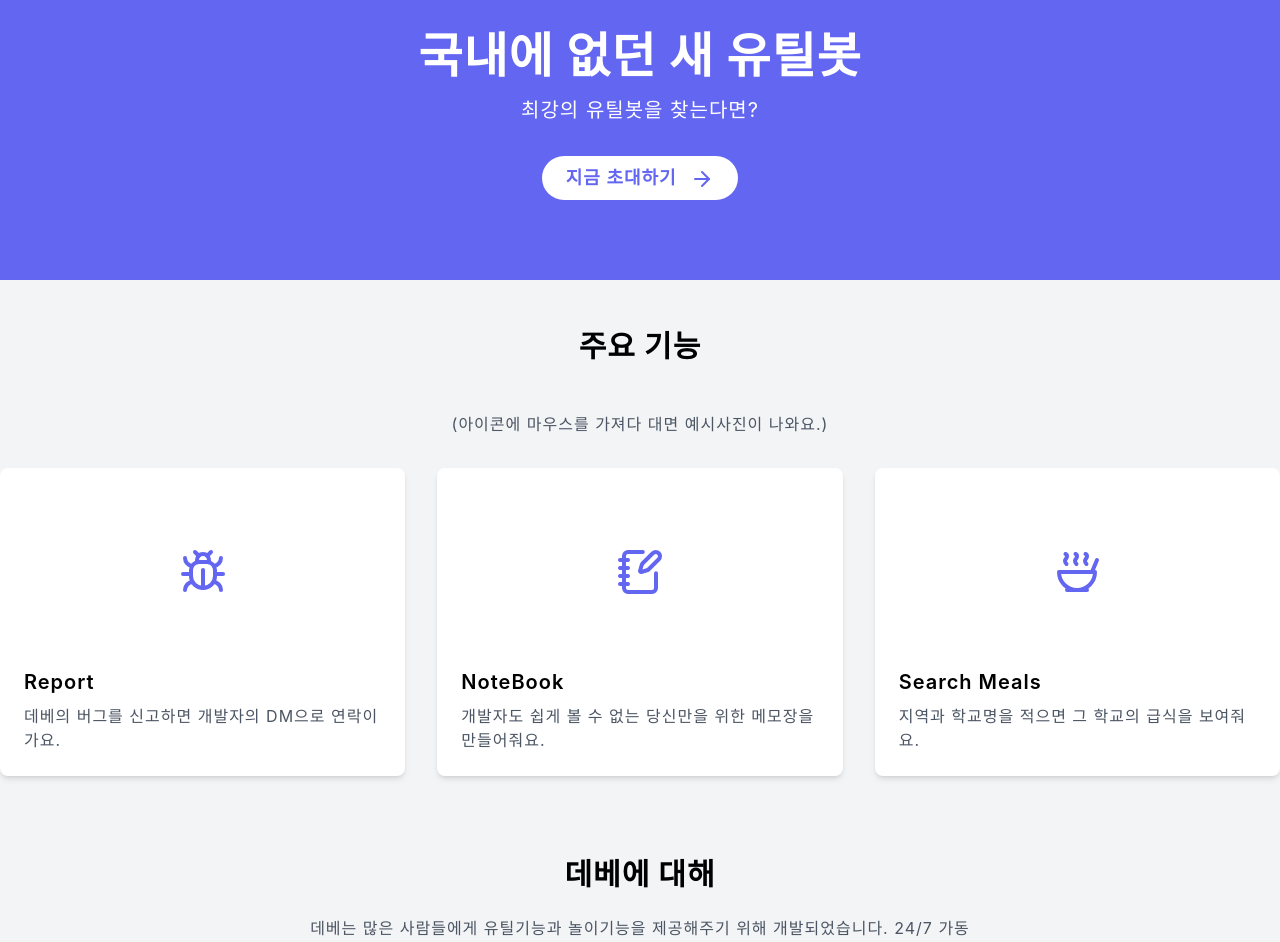
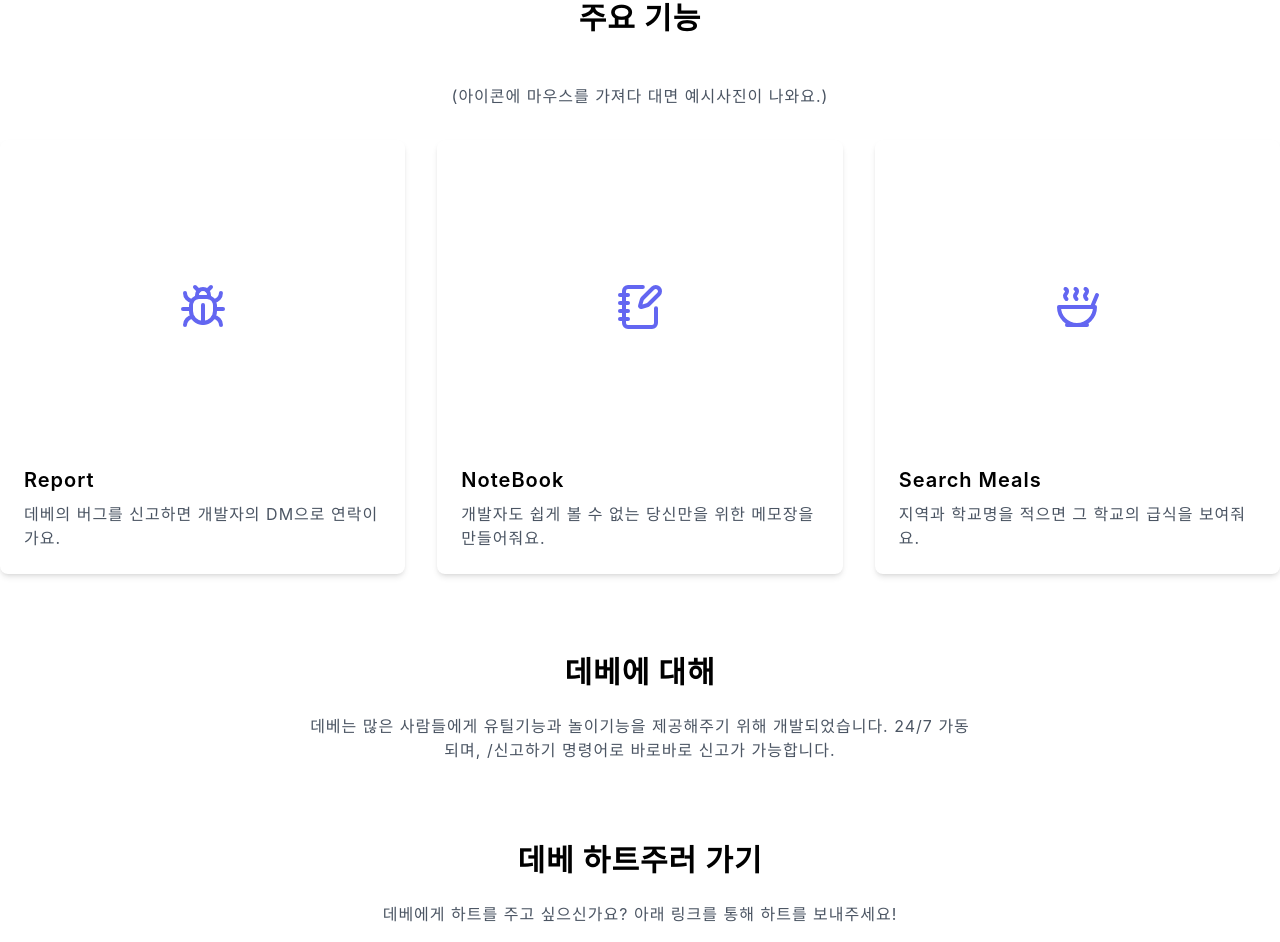
Before and after one commit to asdfghjklqwertyuiop0987654321/Debae1111, a React (Create React App) app: page / in a window 1280 px wide. Shown: the part 112-1054 px from the top of the page. Built offline with nearby package versions, Linux system fonts and the light colour scheme; a web font is replaced by a local one.

Commit message:
DiscordBotLandingPage.js

```diff
--- a/src/DiscordBotLandingPage.js
+++ b/src/DiscordBotLandingPage.js
@@ -1,11 +1,12 @@
 import React, { useState, useEffect, useCallback } from 'react';
-import { ArrowRight, Bug, Soup, NotebookPen, X } from 'lucide-react';
+import { ArrowDown, ArrowRight, Bug, Soup, NotebookPen, X } from 'lucide-react';
 
 // 이미지 import
 import chatBotImage from './images/report.mp4';
 import notebookImage from './images/note.mp4';
 import mealsImage from './images/meal.mp4';
-import logoImage from './images/logo.png';  // Import your logo image
+import logoImage from './images/logo.png';
+import botIcon from './images/logo.png';
 
 const Modal = ({ isOpen, onClose, children, className = '' }) => {
   if (!isOpen) return null;
@@ -25,7 +26,7 @@ const Modal = ({ isOpen, onClose, children, className = '' }) => {
   );
 };
 
-const FeatureCard = React.memo(({ icon, title, description, imageSrc }) => {
+const FeatureCard = React.memo(({ icon, title, description, videoSrc }) => {
   const [isHovered, setIsHovered] = useState(false);
   const [isModalOpen, setIsModalOpen] = useState(false);
 
@@ -37,23 +38,36 @@ const FeatureCard = React.memo(({ icon, title, description, imageSrc }) => {
         onMouseLeave={() => setIsHovered(false)}
       >
         <div
-          className="relative h-40 mb-4 overflow-hidden rounded-lg cursor-pointer"
+          className="relative mb-4 overflow-hidden rounded-lg cursor-pointer"
+          style={{ paddingTop: '80%' }} // 5:4 비율 유지
           onClick={() => setIsModalOpen(true)}
         >
-          <img
-            src={imageSrc}
-            alt={title}
-            className={`w-full h-full object-cover transition-opacity duration-300 ${isHovered ? 'opacity-100' : 'opacity-0'}`}
-          />
           <div className={`absolute inset-0 flex items-center justify-center transition-opacity duration-300 ${isHovered ? 'opacity-0' : 'opacity-100'}`}>
             {icon}
           </div>
+          <video
+            src={videoSrc}
+            className={`absolute inset-0 w-full h-full object-cover transition-opacity duration-300 ${isHovered ? 'opacity-100' : 'opacity-0'}`}
+            muted
+            loop
+            playsInline
+            onMouseEnter={(e) => e.target.play()}
+            onMouseLeave={(e) => e.target.pause()}
+          />
         </div>
         <h3 className="text-xl font-semibold mb-2">{title}</h3>
         <p className="text-gray-600">{description}</p>
       </div>
       <Modal isOpen={isModalOpen} onClose={() => setIsModalOpen(false)}>
-        <img src={imageSrc} alt={title} className="max-w-full max-h-[80vh] object-contain" />
+        <div className="aspect-w-5 aspect-h-4 max-w-full max-h-[80vh]">
+          <video
+            src={videoSrc}
+            className="w-full h-full object-contain"
+            controls
+            autoPlay
+            loop
+          />
+        </div>
       </Modal>
     </>
   );
@@ -111,6 +125,9 @@ const TermsOfService = ({ isOpen, onClose }) => {
               <li className="mb-2">
                 <a href="#section6" onClick={(e) => { e.preventDefault(); smoothScroll('#section6'); }}>부칙</a>
               </li>
+              <li className="mb-2">
+                <a href="#section7" onClick={(e) => { e.preventDefault(); smoothScroll('#section7'); }}>개인정보 처리방침</a>
+              </li>
             </ul>
           </aside>
           <main className="flex-1 p-4 overflow-y-auto">
@@ -126,11 +143,9 @@ const TermsOfService = ({ isOpen, onClose }) => {
                 <li>“명령어”라 함은 봇에게 특정 기능을 수행하도록 지시하는 구문을 말합니다.</li>
                 <li>“데이터”라 함은 이용자가 봇을 통해 입력한 텍스트, 이미지, 기타 정보를 말합니다.</li>
               </ul>
-
-            <p><strong>제 3 조 (약관의 공시 및 효력과 변경</strong></p>
+              <p><strong>제 3 조 (약관의 공시 및 효력과 변경)</strong></p>
               <p>본 약관은 봇의 초기 설정 시 공지하며, 개발자는 사정변경 및 영업상 중요한 사유가 있을 경우 약관을 변경할 수 있으며 변경된 약관은 공지사항을 통해 공지합니다.</p>
               <p>본 약관 및 차후 개발자 사정에 따라 변경된 약관은 이용자에게 공시함으로써 효력을 발생합니다.</p>
-
               <p><strong>제 4 조 (약관 외 준칙)</strong></p>
               <p>본 약관에 명시되지 않은 사항이 전기통신기본법, 전기통신사업법, 정보통신촉진법, ‘전자상거래 등에서의 소비자 보호에 관한 법률’, ‘약관의 규제에 관한 법률’, ‘전자거래기본법’, ‘전자서명법’, ‘정보통신망 이용촉진 등에 관한 법률’, ‘소비자보호법’ 등 기타 관계 법령에 규정되어 있을 경우에는 그 규정을 따르도록 합니다.</p>
             </section>
@@ -138,7 +153,6 @@ const TermsOfService = ({ isOpen, onClose }) => {
               <h3 className="text-xl font-bold mb-2">제 2 장 이용계약</h3>
               <p><strong>제 5 조 (이용신청)</strong></p>
               <p>이용자는 디스코드 플랫폼에서 봇을 추가하고 명령어를 입력함으로써 이용신청을 할 수 있습니다. 봇은 이용자의 디스코드 디스플레이 닉네임, 아이디를 얻을 수 있습니다.</p>
-
               <p><strong>제 6 조 (이용신청의 승낙)</strong></p>
               <p>개발자는 제5조에 따른 이용자에 대하여 서비스 이용을 승낙합니다. 개발자는 아래 사항에 해당하는 경우에 그 제한사유가 해소될 때까지 승낙을 유보할 수 있습니다.</p>
               <ul>
@@ -157,7 +171,6 @@ const TermsOfService = ({ isOpen, onClose }) => {
               <h3 className="text-xl font-bold mb-2">제 3 장 계약 당사자의 의무</h3>
               <p><strong>제 7 조 (개발자의 의무)</strong></p>
               <p>개발자는 봇을 안정적이고 지속적으로 운영할 의무가 있습니다. 개발자는 이용자로부터 제기되는 의견이나 불만이 정당하다고 인정될 경우에는 즉시 처리해야 합니다. 단, 즉시 처리가 곤란한 경우에는 이용자에게 그 사유와 처리일정을 공지사항 또는 전자우편을 통해 통보해야 합니다. 제1항의 경우 수사상의 목적으로 관계기관 및 정보통신윤리위원회의 요청이 있거나 영장 제시가 있는 경우, 기타 관계 법령에 의한 경우는 예외로 합니다.</p>
-
               <p><strong>제 8 조 (이용자의 의무)</strong></p>
               <p>이용자는 본 약관 및 개발자의 공지사항, 봇 이용안내 등을 숙지하고 준수해야 하며 기타 개발자의 업무에 방해되는 행위를 해서는 안 됩니다.</p>
             </section>
@@ -167,29 +180,35 @@ const TermsOfService = ({ isOpen, onClose }) => {
               <p>이용자는 본 약관의 규정된 사항을 준수해 봇을 이용합니다. 본 약관에 명시되지 않은 서비스 이용에 관한 사항은 개발자가 정해 공지사항에 게시하거나 또는 별도로 공지하는 내용에 따라 다릅니다.</p>
               <p><strong>제 10 조 (정보의 제공)</strong></p>
               <p>개발자는 이용자가 서비스 이용 중 필요하다고 인정되는 다양한 정보에 대하여 디스코드 메시지 등의 방법으로 이용자에게 정보를 제공할 수 있습니다.</p>
-
               <p><strong>제 11 조 (게시물 관리)</strong></p>
               <p>개발자는 건전한 통신문화 정착과 효율적인 봇 운영을 위하여 이용자가 게시하거나 제공하는 자료가 제12조에 해당한다고 판단되는 경우에 임의로 삭제, 자료이동, 등록거부를 할 수 있습니다.</p>
-
               <p><strong>제 12 조 (서비스 이용 책임)</strong></p>
               <p>이용자는 개발자에서 권한 있는 사원이 서명한 명시적인 서면에 구체적으로 허용한 경우를 제외하고는 서비스를 이용하여 불법상품을 판매하는 영업활동을 할 수 없으며 특히 해킹, 돈벌기 광고, 음란 사이트를 통한 상업행위, 상용 소프트웨어 불법 제공 등을 할 수 없습니다. 이를 어기고 발생한 영업활동의 결과 및 손실, 관계기관에 의한 구속 등 법적 조치 등에 관해서는 개발자가 책임을 지지 않습니다.</p>
             </section>
-
             <section id="section5" className="mb-8">
               <h3 className="text-xl font-bold mb-2">제 5 장 기타</h3>
               <p><strong>제 13 조 (면책조항)</strong></p>
               <p>개발자는 천재지변 또는 불가항력으로 인하여 서비스를 제공할 수 없는 경우에는 서비스 제공에 관한 책임이 면제됩니다. 개발자는 이용자의 귀책사유로 인한 서비스 이용의 장애에 대하여 책임을 지지 않습니다. 개발자는 이용자가 서비스를 이용하여 기대하는 수익을 얻지 못하였거나 상실한 것에 대하여 책임을 지지 않습니다.</p>
-
               <p><strong>제 14 조 (분쟁해결)</strong></p>
               <p>개발자는 이용자가 제기하는 정당한 의견이나 불만을 반영하고 그 피해를 보상처리하기 위하여 피해보상처리기구를 설치·운영합니다. 개발자는 이용자로부터 제출되는 불만사항 및 의견을 신속하게 처리합니다. 다만 신속한 처리가 곤란한 경우 처리가 불가능 할 수 있습니다. 개발자와 이용자 간에 발생한 분쟁은 전자거래기본법 제28조 및 동 시행령 제15조에 의하여 설치된 전자거래분쟁조정위원회의 조정에 따를 수 있습니다.</p>
-
               <p><strong>제 15 조 (재판권 및 준거법)</strong></p>
               <p>개발자와 이용자 간에 제기된 전자상거래 소송에는 한국법을 적용합니다.</p>
             </section>
-            {/* ... 다른 섹션들 ... */}
             <section id="section6" className="mb-8">
               <h3 className="text-xl font-bold mb-2">부칙</h3>
               <p>본 약관은 2024년 7월 19일부터 적용됩니다.</p>
+            </section>
+            <section id="section7" className="mb-8">
+              <h3 className="text-xl font-bold mb-2">개인정보 처리방침</h3>
+              <p>이 개인정보 처리방침은 데베가 사용자로부터 수집하는 개인정보의 종류, 수집 및 이용 목적, 보관 기간, 개인정보의 보호 및 관리 방침 등을 설명합니다.</p>
+              <p><strong>제 1 조 (개인정보의 수집)</strong></p>
+              <p>데베는 사용자로부터 다음과 같은 개인정보를 수집할 수 있습니다: 이름, 이메일 주소, 디스코드 ID 등.</p>
+              <p><strong>제 2 조 (개인정보의 이용 목적)</strong></p>
+              <p>수집된 개인정보는 다음과 같은 목적을 위해 이용될 수 있습니다: 서비스 제공, 사용자 문의 대응, 서비스 개선 등.</p>
+              <p><strong>제 3 조 (개인정보의 보관 기간)</strong></p>
+              <p>개인정보는 수집 및 이용 목적이 달성된 후 지체 없이 파기됩니다. 단, 관련 법령에 따라 보관할 필요가 있는 경우 해당 법령에서 정한 기간 동안 보관됩니다.</p>
+              <p><strong>제 4 조 (개인정보의 보호 및 관리)</strong></p>
+              <p>데베는 개인정보의 안전한 관리를 위해 다양한 보호 조치를 취하고 있습니다. 개인정보 접근 권한 제한, 암호화, 보안 시스템 도입 등이 그 예입니다.</p>
             </section>
           </main>
         </div>
@@ -198,33 +217,72 @@ const TermsOfService = ({ isOpen, onClose }) => {
   );
 };
 
+
+
+
+
 export default function DiscordBotLandingPage() {
+  const [isVisible, setIsVisible] = useState(false);
   const [isMenuOpen, setIsMenuOpen] = useState(false);
   const [isTermsOpen, setIsTermsOpen] = useState(false);
+  const [showInitialView, setShowInitialView] = useState(true);
+  const [hasScrolled, setHasScrolled] = useState(false);
 
   const handleScroll = useCallback(() => {
+    const scrolled = window.scrollY;
+    const threshold = window.innerHeight * 0.4; // 10% of viewport height
+
+    if (!hasScrolled && scrolled > threshold) {
+      setHasScrolled(true);
+    }
+
+    setShowInitialView(!hasScrolled && scrolled < threshold);
+
     const revealElements = document.querySelectorAll('.reveal-on-scroll');
-    const windowHeight = window.innerHeight;
-
     revealElements.forEach(el => {
       const rect = el.getBoundingClientRect();
-      if (rect.top < windowHeight * 0.85) {
+      const revealThreshold = window.innerHeight * 0.75;
+      if (rect.top < revealThreshold) {
         el.classList.add('revealed');
       }
     });
-  }, []);
+  }, [hasScrolled]);
 
   useEffect(() => {
     window.addEventListener('scroll', handleScroll);
     return () => window.removeEventListener('scroll', handleScroll);
   }, [handleScroll]);
 
+  useEffect(() => {
+    setIsVisible(true);
+  }, []);
+
   return (
-    <div className="bg-gray-100 min-h-screen">
-      <nav className="bg-indigo-600 text-white p-4">
+    <div className="min-h-screen">
+      {showInitialView && (
+        <div className="fixed inset-0 bg-gradient-to-br from-blue-400 to-purple-500 flex flex-col justify-center items-center text-white px-4 transition-opacity duration-300 z-50">
+          <img src={botIcon} alt="데베 아이콘" className="w-32 h-32 mb-6 rounded-full shadow-lg animate-bounce" />
+          <h1 className="text-4xl md:text-6xl font-bold text-center mb-8 animate-pulse">
+            국내에 없던 새 유틸봇 데베
+          </h1>
+          <div className="space-y-4">
+            <a href="#features"
+               onClick={(e) => { e.preventDefault(); document.getElementById('features').scrollIntoView({ behavior: 'smooth' }); setHasScrolled(true); }}
+               className="bg-white text-indigo-600 px-6 py-3 rounded-full font-semibold text-lg hover:bg-indigo-100 transition duration-300 block text-center">
+              데베 정보보기 <ArrowRight className="inline ml-2" />
+            </a>
+            <a href="https://discord.com/oauth2/authorize?client_id=YOUR_CLIENT_ID"
+               className="bg-indigo-600 text-white px-6 py-3 rounded-full font-semibold text-lg hover:bg-indigo-700 transition duration-300 block text-center">
+              봇 초대하기 <ArrowRight className="inline ml-2" />
+            </a>
+          </div>
+        </div>
+      )}
+
+      <nav className="bg-indigo-600 text-white p-4 sticky top-0 z-40">
         <div className="container mx-auto flex justify-between items-center">
           <div className="flex items-center">
-            <img src={logoImage} alt="Logo" className="w-8 h-8 mr-2" /> {/* Add your logo image here */}
+            <img src={logoImage} alt="Logo" className="w-8 h-8 mr-2" />
             <h1 className="text-2xl font-bold">데베</h1>
           </div>
           <button
@@ -249,47 +307,34 @@ export default function DiscordBotLandingPage() {
         </div>
       </nav>
 
-      <header className="text-center py-20 bg-indigo-500 text-white">
-        <h1 className="text-5xl font-bold mb-4">국내에 없던 새 유틸봇</h1>
-        <p className="text-xl mb-8">
-          최강의 유틸봇을 찾는다면?
-        </p>
-        <a href="https://discord.com/oauth2/authorize?client_id=1200806383159869532">
-          <button className="bg-white text-indigo-500 px-6 py-2 rounded-full font-semibold text-lg hover:bg-indigo-100 transition duration-300">
-            지금 초대하기 <ArrowRight className="inline ml-2" />
-          </button>
-        </a>
-      </header>
-
+      <div className={`relative z-30 transition-opacity duration-300 ${showInitialView ? 'opacity-0' : 'opacity-100'}`}>
         <main className="container mx-auto py-12">
-        <section id="features" className="mb-20">
+          <section id="features" className="mb-20 reveal-on-scroll">
             <h2 className="text-3xl font-bold text-center mb-12">주요 기능</h2>
-          <p className="text-center text-gray-600 mb-8">
-            (아이콘에 마우스를 가져다 대면 예시사진이 나와요.)
-         </p>
+            <p className="text-center text-gray-600 mb-8">(아이콘에 마우스를 가져다 대면 예시사진이 나와요.)</p>
             <div className="grid md:grid-cols-3 gap-8">
               <FeatureCard
                 icon={<Bug className="text-indigo-500" size={48} />}
                 title="Report"
                 description="데베의 버그를 신고하면 개발자의 DM으로 연락이 가요."
-              imageSrc={chatBotImage}
+                videoSrc={chatBotImage}
               />
               <FeatureCard
                 icon={<NotebookPen className="text-indigo-500" size={48} />}
                 title="NoteBook"
                 description="개발자도 쉽게 볼 수 없는 당신만을 위한 메모장을 만들어줘요."
-              imageSrc={notebookImage}
+                videoSrc={notebookImage}
               />
               <FeatureCard
                 icon={<Soup className="text-indigo-500" size={48} />}
                 title="Search Meals"
                 description="지역과 학교명을 적으면 그 학교의 급식을 보여줘요."
-              imageSrc={mealsImage}
+                videoSrc={mealsImage}
               />
             </div>
           </section>
 
-        <section id="about" className="text-center mb-20">
+          <section id="about" className="text-center mb-20 reveal-on-scroll">
             <h2 className="text-3xl font-bold mb-6">데베에 대해</h2>
             <p className="max-w-2xl mx-auto text-gray-600">
               데베는 많은 사람들에게 유틸기능과 놀이기능을 제공해주기 위해 개발되었습니다.
@@ -297,29 +342,26 @@ export default function DiscordBotLandingPage() {
             </p>
           </section>
 
-        <section id="give-heart" className="text-center mb-20">
+          <section id="give-heart" className="text-center mb-20 reveal-on-scroll">
             <h2 className="text-3xl font-bold mb-6">데베 하트주러 가기</h2>
-          <p className="max-w-2xl mx-auto text-gray-600">
+            <p className="max-w-2xl mx-auto text-gray-600 mb-4">
               데베에게 하트를 주고 싶으신가요? 아래 링크를 통해 하트를 보내주세요!
             </p>
             <a
               href="https://koreanbots.dev/bots/1200806383159869532"
-            className="text-red-500 hover:underline"
+              className="text-red-500 hover:underline inline-block"
               style={{ textDecorationThickness: '2px', textUnderlineOffset: '4px' }}
             >
               데베에게 하트주기
-
             </a>
           </section>
 
-        <section id="contact" className="text-center">
+          <section id="contact" className="text-center reveal-on-scroll">
             <h2 className="text-3xl font-bold mb-6">문의하기</h2>
-          <p className="mb-4">
-            궁금한 점이 있으신가요? 언제든 이 서버에서 문의해주세요!
-          </p>
+            <p className="mb-4">궁금한 점이 있으신가요? 언제든 이 서버에서 문의해주세요!</p>
             <a
               href="https://discord.gg/t4GRK6JN5N"
-            className="text-indigo-600 hover:underline"
+              className="text-indigo-600 hover:underline inline-block"
               style={{ textDecorationThickness: '2px', textUnderlineOffset: '4px' }}
             >
               데베의 디스코드 지원서버
@@ -330,8 +372,21 @@ export default function DiscordBotLandingPage() {
         <footer className="bg-indigo-600 text-white text-center py-4 mt-12">
           <p>&copy; 2024 데베. All rights reserved.</p>
         </footer>
+      </div>
 
       <TermsOfService isOpen={isTermsOpen} onClose={() => setIsTermsOpen(false)} />
+
+      <style jsx>{`
+        .reveal-on-scroll {
+          opacity: 0;
+          transform: translateY(20px);
+          transition: opacity 0.3s, transform 0.3s;
+        }
+        .reveal-on-scroll.revealed {
+          opacity: 1;
+          transform: translateY(0);
+        }
+      `}</style>
     </div>
   );
 }
```
Lines whose indentation alone changed are shown as unchanged.
